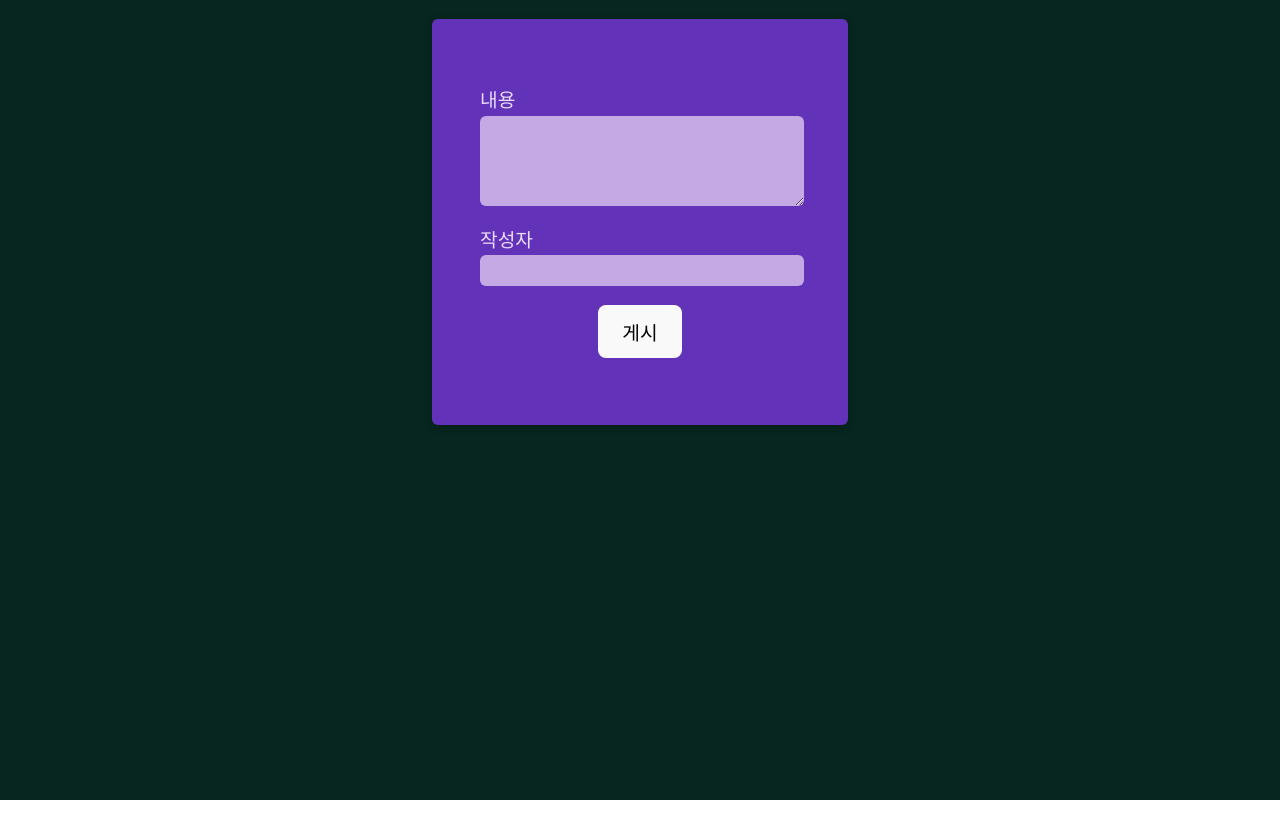
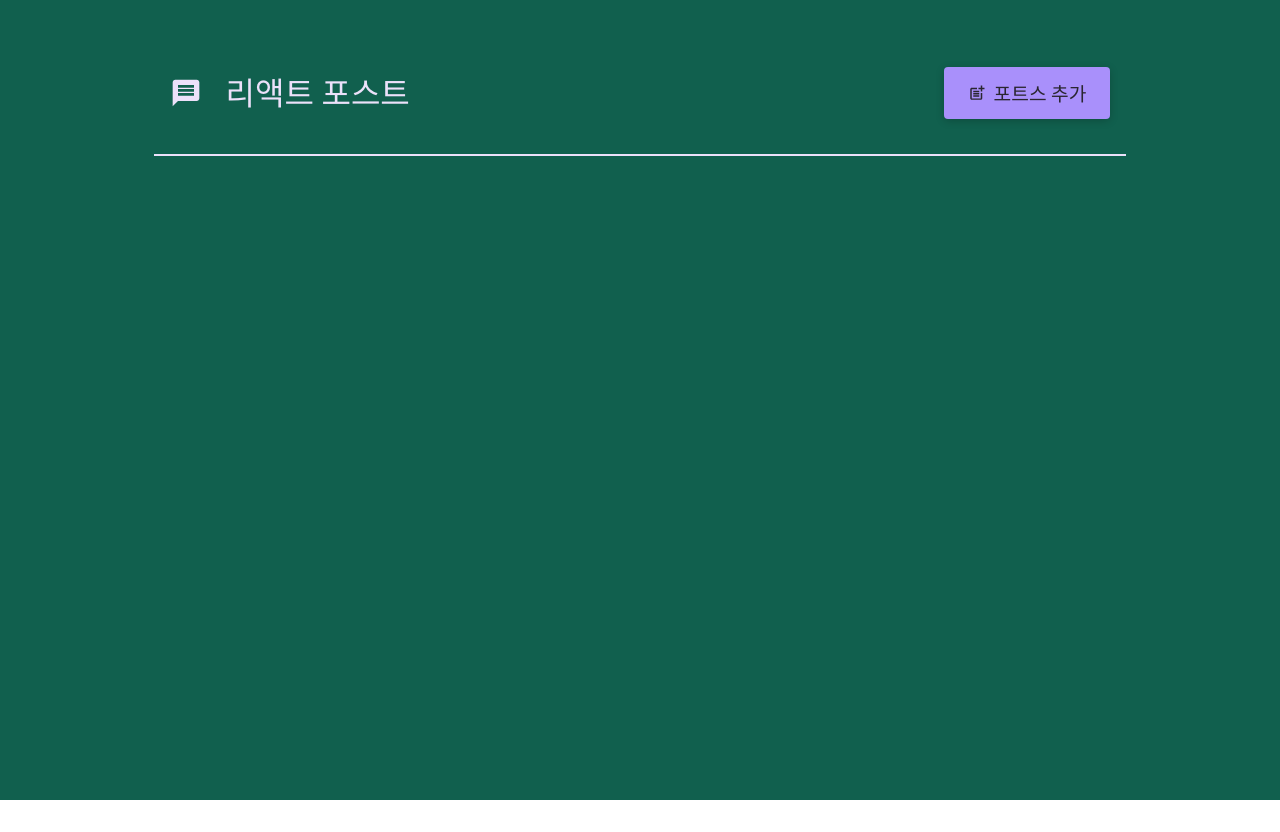
Before and after one commit to braverokmc79/react-crash-course, a React (Vite) app: page / in a window 1280 px wide. Built offline with nearby package versions, Linux system fonts and the light colour scheme.

Commit message:
공유 헤더 추가 및 상태 관리 추가

```diff
--- a/package.json
+++ b/package.json
@@ -11,7 +11,8 @@
   },
   "dependencies": {
     "react": "^18.2.0",
-    "react-dom": "^18.2.0"
+    "react-dom": "^18.2.0",
+    "react-icons": "^5.2.1"
   },
   "devDependencies": {
     "@types/react": "^18.2.66",
--- a/src/App.tsx
+++ b/src/App.tsx
@@ -1,13 +1,32 @@
-import './App.css'
-import PostsList from './components/PostsList'
+import { useState } from "react";
+import "./App.css";
+import MainHeader from "./components/MainHeader";
+import PostsList from "./components/PostsList";
 
 function App() {
+  const [modalVisible, setModalVisible] = useState(false);
+
+  const showModalHandler=()=>{
+    setModalVisible(true);
+  }
+
+  const hideModalHandler = () => {
+    setModalVisible(false);
+  };
+
+
 
   return (
-    <main>
-      <PostsList />
-    </main>
-  )
+    <>
+      <MainHeader onCreatePost={showModalHandler} />
+      <main>
+        <PostsList
+          isPosting={modalVisible}
+          setModalVisible={setModalVisible}
+          hideModalHandler={hideModalHandler}   />
+      </main>
+    </>
+  );
 }
 
-export default App
+export default App;
--- /dev/null
+++ b/src/components/MainHeader.module.css
@@ -0,0 +1,36 @@
+.header {
+    /* padding: 2rem 10%; */
+    margin: 2rem 10%;
+    padding: 1rem;
+    text-align: center;
+    display: flex;
+    justify-content: space-between;
+    align-items: center;
+    border-bottom: 2px solid #ece1fa;
+  }
+
+  .logo {
+    font-size: 2rem;
+    display: flex;
+    gap: 1.5rem;
+    align-items: center;
+    color: #ece1fa;
+  }
+
+  .button {
+    display: inline-flex;
+    align-items: center;
+    gap: 0.5rem;
+    padding: 0.75rem 1.5rem;
+    background-color: #a990fb;
+    color: #2a2630;
+    border: none;
+    border-radius: 4px;
+    box-shadow: 0 2px 8px rgba(0, 0, 0, 0.2);
+    cursor: pointer;
+    font-weight: bold;
+  }
+
+  .button:hover {
+    background-color: #8c6cf7;
+  }
--- /dev/null
+++ b/src/components/MainHeader.tsx
@@ -0,0 +1,25 @@
+import { MdMessage, MdPostAdd } from 'react-icons/md';
+import classes from './MainHeader.module.css';
+
+interface MainHeaderProps{
+    onCreatePost: () => void;
+}
+
+const  MainHeader:React.FC<MainHeaderProps>=({ onCreatePost })=> {
+  return (
+    <header className={classes.header}>
+      <h1 className={classes.logo}>
+        <MdMessage />
+       리액트 포스트
+      </h1>
+      <p>
+        <button className={classes.button} onClick={onCreatePost}>
+          <MdPostAdd size={18} />
+          포트스 추가
+        </button>
+      </p>
+    </header>
+  );
+}
+
+export default MainHeader;
--- a/src/components/Post.module.css
+++ b/src/components/Post.module.css
@@ -6,8 +6,9 @@
     box-shadow: 0 1px 4px rgba(0, 0, 0, 0.2);
     animation: animate-in 1s ease-out forwards;
     display: inline-block;
-    width: 30%;
-
+    width: 25%;
+    min-height: 6rem;
+    text-align: left;
   }
 
   .author {
--- a/src/components/PostsList.tsx
+++ b/src/components/PostsList.tsx
@@ -2,16 +2,21 @@
 import Post from "./Post";
 import NewPost from "./NewPost";
 import Modal from "./Modal";
+
 
 export type PostType = {
   author: string;
   body: string;
 };
 
-const PostsList = () => {
+interface PostsListProps{
+  isPosting: boolean;
+  setModalVisible: React.Dispatch<React.SetStateAction<boolean>>;
+  hideModalHandler: () => void;
+}
+const PostsList:React.FC<PostsListProps>= (props) => {
   const [posts, setPosts] = useState<PostType[]>([]);
   const [newPost, setNewPost] = useState<PostType>({ author: "", body: "" });
-  const [modalVisible, setModalVisible] = useState(true);
 
   const postDataChangerHandler = (key: string, value: string) => {
     setNewPost((prevNewPost) => ({
@@ -23,17 +28,15 @@
   const addPostHandler = () => {
     setPosts((prevPosts) => [...prevPosts, newPost]);
     setNewPost({ author: "", body: "" }); // 초기화
-    setModalVisible(false);
+    props.setModalVisible(false);
   };
 
-  const hideModalHandler = () => {
-    setModalVisible(false);
-  };
+
 
   let modalConent;
-  if(modalVisible){
+  if(props.isPosting){
     modalConent = (
-      <Modal onClose={hideModalHandler}>
+      <Modal onClose={props.hideModalHandler}>
         <NewPost
           newPost={newPost}
           onPostChange={postDataChangerHandler}
@@ -46,7 +49,6 @@
   return (
     <>
       {modalConent}
-
       <ul>
         {posts.map((post) => (
           <Post key={post.author} author={post.author} body={post.body} />
```
Also changed, not shown: 1 other file (tests, documents, lock files or other folders).
